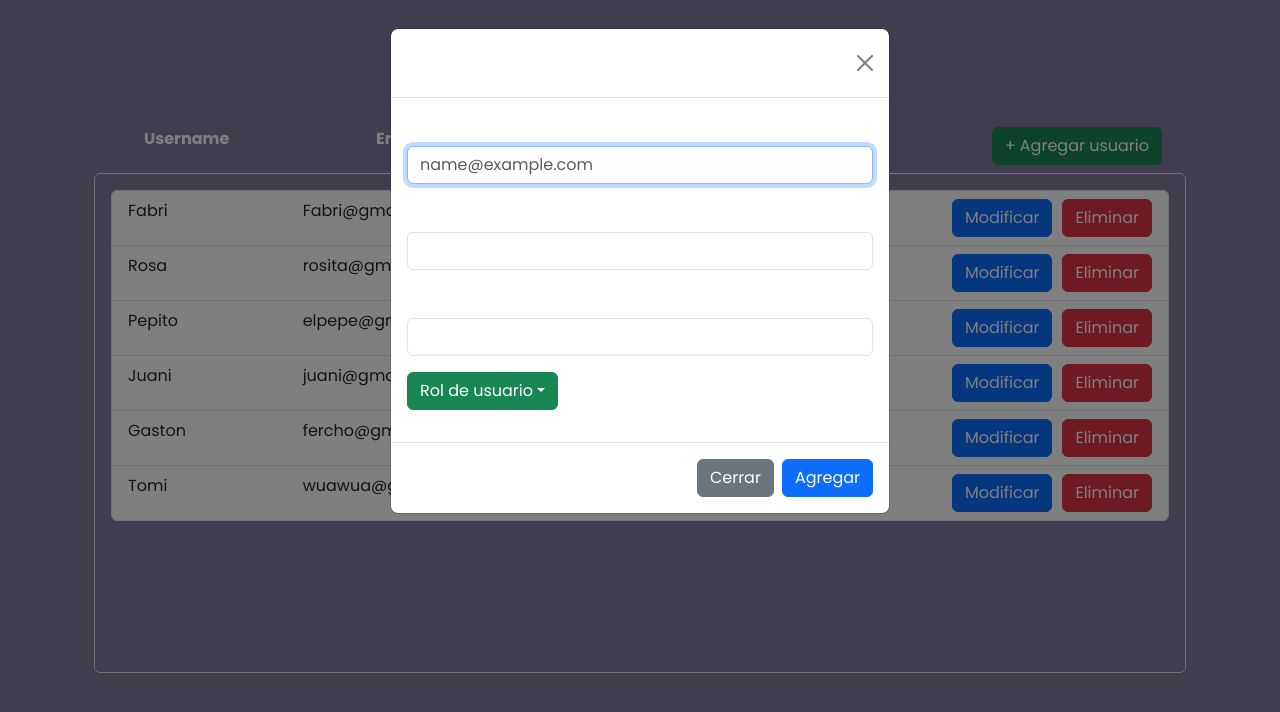
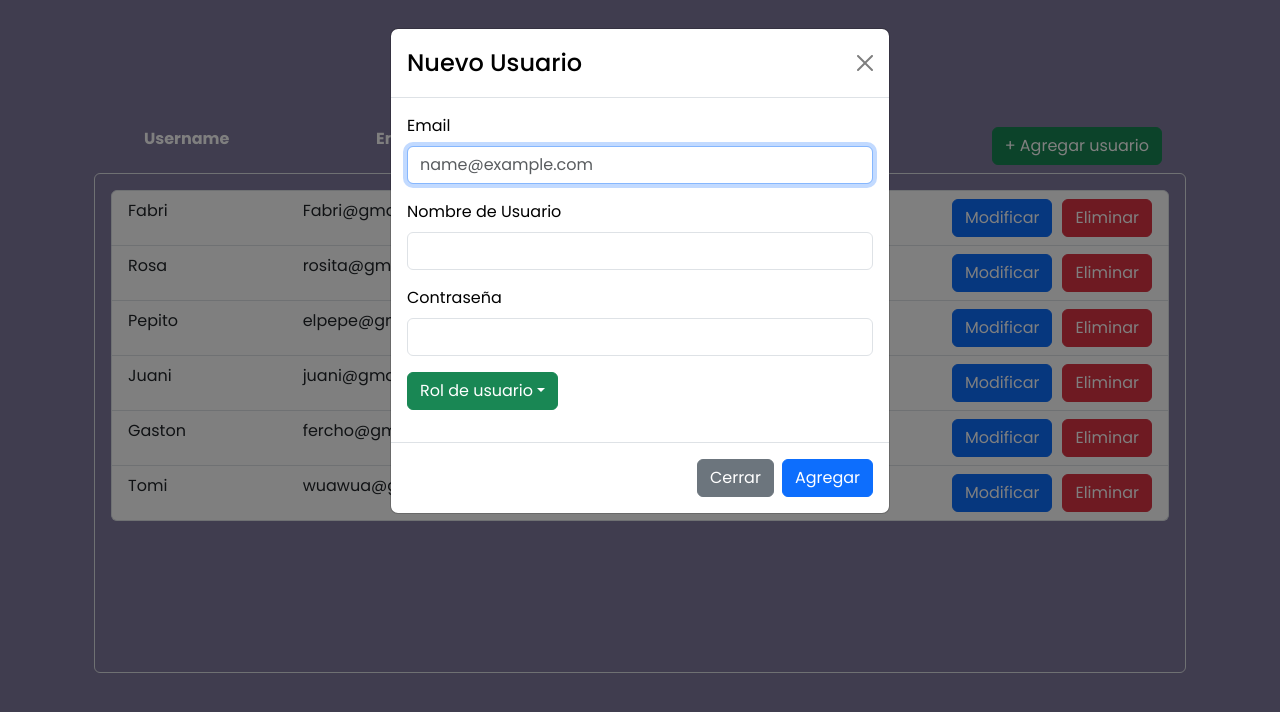
Before and after one commit to FabriLat/TPI-Lab3-2024, a React (Vite) app in the folder CinemaProyect/: page /userbase in a window 1280 px wide. Both pictures are taken after a click on the button "+ Agregar usuario". Shown: the top 712 px of the page. Built offline with nearby package versions, Linux system fonts and the light colour scheme.

Commit message:
modificacion de color de textos
no se veian pur una modificacion hecha en el estilo general

```diff
--- a/CinemaProyect/src/components/userBase/modalToAddUser/ModalToAddUser.jsx
+++ b/CinemaProyect/src/components/userBase/modalToAddUser/ModalToAddUser.jsx
@@ -54,12 +54,12 @@ const ModalToAddUser = ({ show, handleClose, addUser }) => {
     <>
       <Modal show={show} onHide={handleClose}>
         <Modal.Header closeButton>
-          <Modal.Title>Nuevo Usuario</Modal.Title>
+          <Modal.Title style={{ color: "black" }}>Nuevo Usuario</Modal.Title>
         </Modal.Header>
         <Modal.Body>
           <Form>
             <Form.Group className="mb-3" controlId="exampleForm.ControlInput1">
-              <Form.Label>Email</Form.Label>
+              <Form.Label style={{ color: "black" }}>Email</Form.Label>
               <Form.Control
                 type="email"
                 placeholder="name@example.com"
@@ -73,7 +73,9 @@ const ModalToAddUser = ({ show, handleClose, addUser }) => {
               className="mb-3"
               controlId="exampleForm.ControlTextarea1"
             >
-              <Form.Label>Nombre de Usuario</Form.Label>
+              <Form.Label style={{ color: "black" }}>
+                Nombre de Usuario
+              </Form.Label>
               <Form.Control
                 type="text"
                 rows={3}
@@ -86,7 +88,7 @@ const ModalToAddUser = ({ show, handleClose, addUser }) => {
               className="mb-3"
               controlId="exampleForm.ControlTextarea1"
             >
-              <Form.Label>Contraseña</Form.Label>
+              <Form.Label style={{ color: "black" }}>Contraseña</Form.Label>
               <Form.Control
                 type="text"
                 rows={3}
--- a/CinemaProyect/src/components/userBase/modifyUserModal/modifyUserModal.jsx
+++ b/CinemaProyect/src/components/userBase/modifyUserModal/modifyUserModal.jsx
@@ -49,12 +49,14 @@ const ModifyUserModal = ({
     <>
       <Modal show={show} onHide={handleClose}>
         <Modal.Header closeButton>
-          <Modal.Title>Modificacion de datos</Modal.Title>
+          <Modal.Title style={{ color: "black" }}>
+            Modificacion de datos
+          </Modal.Title>
         </Modal.Header>
         <Modal.Body>
           <Form>
             <Form.Group className="mb-3" controlId="exampleForm.ControlInput1">
-              <Form.Label>Email</Form.Label>
+              <Form.Label style={{ color: "black" }}>Email</Form.Label>
               <Form.Control
                 type="email"
                 placeholder="name@example.com"
@@ -68,7 +70,9 @@ const ModifyUserModal = ({
               className="mb-3"
               controlId="exampleForm.ControlTextarea1"
             >
-              <Form.Label>Nombre de Usuario</Form.Label>
+              <Form.Label style={{ color: "black" }}>
+                Nombre de Usuario
+              </Form.Label>
               <Form.Control
                 type="text"
                 rows={3}
```
